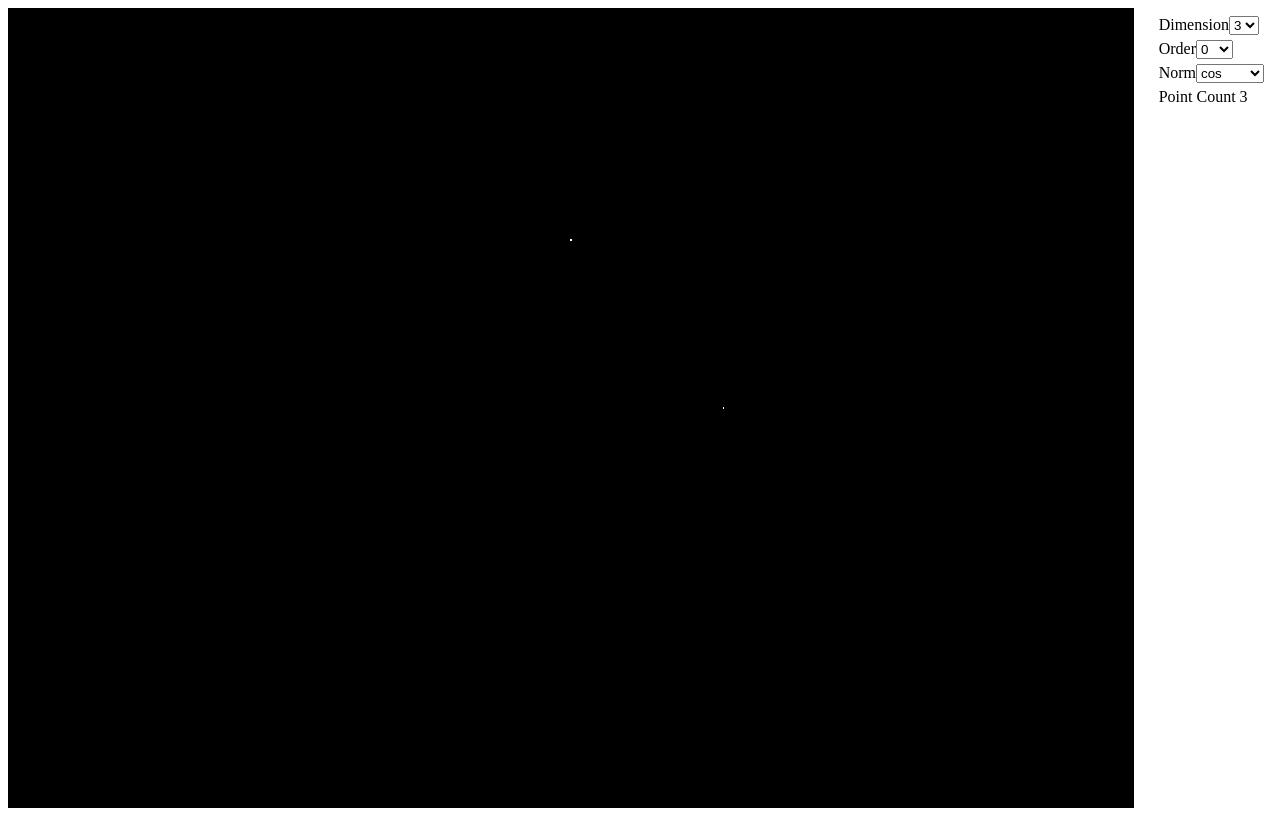
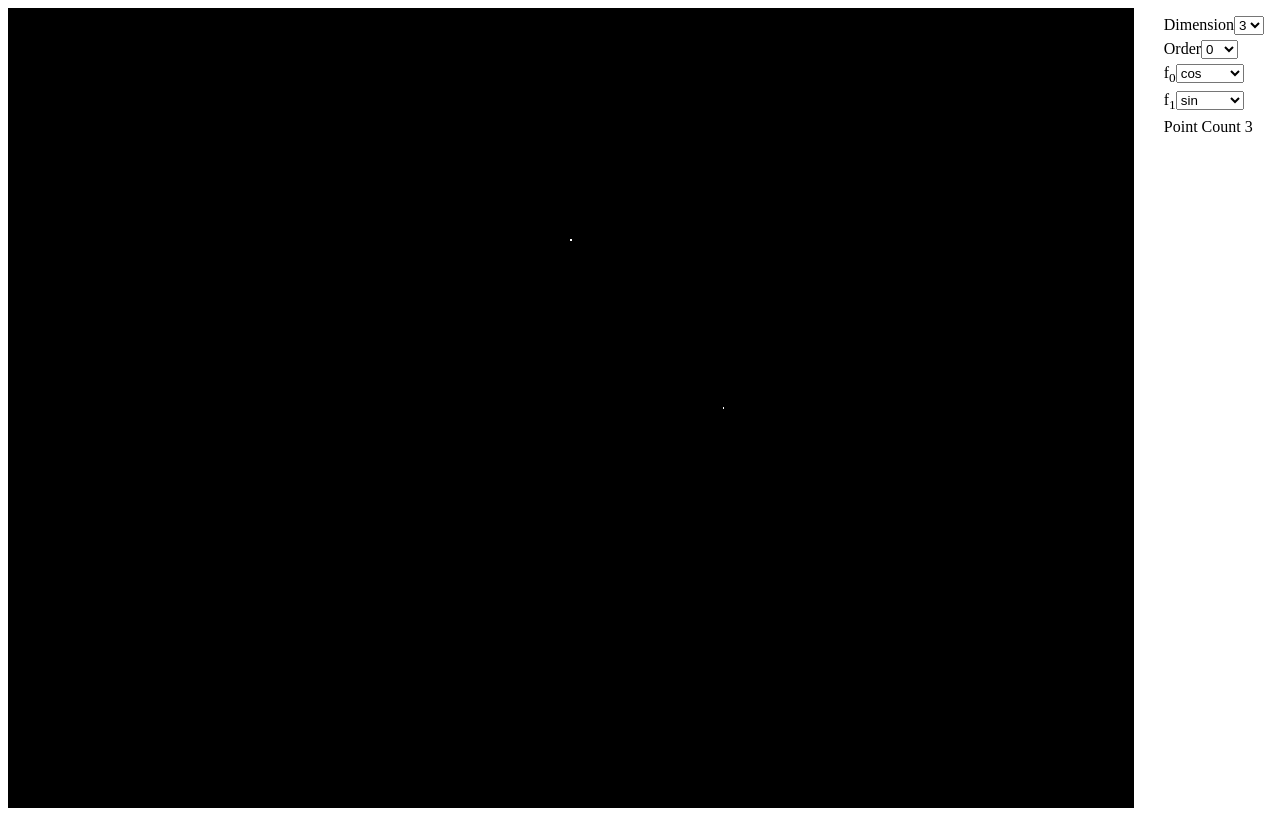
Before and after one commit to haywood/stereo, a Next.js app: page / in a window 1280 px wide. Built offline with nearby package versions, Linux system fonts and the light colour scheme.

Commit message:
parameterizable coordinate functions and no special case for d=1

```diff
--- a/components/sphere.ts
+++ b/components/sphere.ts
@@ -28,7 +28,8 @@ import {
 } from "mathjs";
 
 export default class Sphere {
-  norm = (r, phi) => r * cos(phi);
+  f0 = cos;
+  f1 = sin;
 
   constructor(readonly dimension: number, readonly order: number) {
     if (this.dimension < 0) {
@@ -37,20 +38,18 @@ export default class Sphere {
   }
 
   compute(theta: { value: number; d0: number; d1: number }) {
-    return Sphere.sphere(this.dimension, this.order, theta);
+    return this.sphere(this.dimension, this.order, theta);
   }
 
-  static sphere(
+  sphere(
     dimension: number,
     order: number,
     theta: { value: number; d0: number; d1: number }
   ) {
-    if (dimension === 1) return [1, -1];
-
     const dimensions = Array.from(new Array(dimension).keys());
+    const increment = tau / 2 ** order;
     const points = [];
     function* phis() {
-      const increment = tau / 2 ** order;
       const limit = 2 ** order;
       for (let o = 0; o < limit; o++) {
         yield o * increment;
@@ -59,12 +58,13 @@ export default class Sphere {
 
     // generate the shape by drawing a 2d circle in the plane formed by each
     // pair of dimensions
+    // TODO: make it stop generating duplicate points :/
     for (let d0 = 0; d0 < dimension; d0++) {
       for (let d1 = 0; d1 < d0; d1++) {
         for (const phi of phis()) {
           const p = new Array(dimension).fill(0);
-          p[d0] = cos(phi);
-          p[d1] = sin(phi);
+          p[d0] = this.f0(phi);
+          p[d1] = this.f1(phi);
           points.push(p);
           console.log(d0, d1, phi, p);
         }
@@ -73,8 +73,10 @@ export default class Sphere {
     console.log("--------end--------");
 
     // rotate the shape
-    for (const p of points) {
-      rotate(p, theta);
+    if (dimension > 1) {
+      for (const p of points) {
+        rotate(p, theta);
+      }
     }
 
     return points;
--- a/pages/index.tsx
+++ b/pages/index.tsx
@@ -26,8 +26,7 @@ const far = 1000;
 const DEFAULT_DIMENSION = 3;
 const DEFAULT_ORDER = 0;
 
-const simpleNorm = f => (r, phi) => r * f(phi);
-const NORMS = [
+const COORDINATE_FUNCTIONS = [
   "abs",
   "cbrt",
   "ceil",
@@ -49,7 +48,7 @@ const NORMS = [
   "trunc"
 ].reduce(
   (norms, name) => {
-    norms[name] = simpleNorm(Math[name]);
+    norms[name] = Math[name];
     return norms;
   },
   {
@@ -76,14 +75,16 @@ class ThreeDemo extends React.Component {
     order: number;
     theta: { value: number; d0: number; d1: number };
     count: number;
-    norm: "cos" | "sincos" | "sin";
+    f0: string;
+    f1: string;
     nextFrame?: number;
     points?: number[][] | Matrix | number[];
   } = {
     dimension: DEFAULT_DIMENSION,
     order: DEFAULT_ORDER,
     theta: { value: 0, d0: 0, d1: 2 },
-    norm: "cos",
+    f0: "cos",
+    f1: "sin",
     count: 0
   };
 
@@ -116,10 +117,11 @@ class ThreeDemo extends React.Component {
 
   draw() {
     const geometry = this.points.geometry as BufferGeometry;
-    const { dimension, order, theta } = this.state;
+    const { dimension, order, theta, f0, f1 } = this.state;
 
     const sphere = new Sphere(dimension, order);
-    sphere.norm = NORMS[this.state.norm];
+    sphere.f0 = COORDINATE_FUNCTIONS[f0];
+    sphere.f1 = COORDINATE_FUNCTIONS[f1];
     const points = sphere.compute(theta);
     const vertices = flatten(points).valueOf() as number[];
 
@@ -180,10 +182,11 @@ class ThreeDemo extends React.Component {
     const onOrderChange = event => {
       this.setState({ order: parseInt(event.target.value) }, () => this.draw());
     };
-    const onNormChange = event => this.setState({ norm: event.target.value });
+    const onF0Change = event => this.setState({ f0: event.target.value });
+    const onF1Change = event => this.setState({ f1: event.target.value });
     const dimensions = Array.from(new Array(4).keys()).map(d => d + 1);
     const orders = Array.from(new Array(11).keys());
-    const norms = Object.keys(NORMS);
+    const coordinateFunctions = Object.keys(COORDINATE_FUNCTIONS);
     return (
       <Component>
         {this.chartComponent()}
@@ -205,10 +208,22 @@ class ThreeDemo extends React.Component {
             </select>
           </span>
           <span>
-            <label>Norm</label>
-            <select value={this.state.norm} onChange={onNormChange}>
-              {norms.map(n => (
-                <option value={n}>{n}</option>
+            <label>
+              f<sub>0</sub>
+            </label>
+            <select value={this.state.f0} onChange={onF0Change}>
+              {coordinateFunctions.map(f => (
+                <option value={f}>{f}</option>
+              ))}
+            </select>
+          </span>
+          <span>
+            <label>
+              f<sub>1</sub>
+            </label>
+            <select value={this.state.f1} onChange={onF1Change}>
+              {coordinateFunctions.map(f => (
+                <option value={f}>{f}</option>
               ))}
             </select>
           </span>
```
